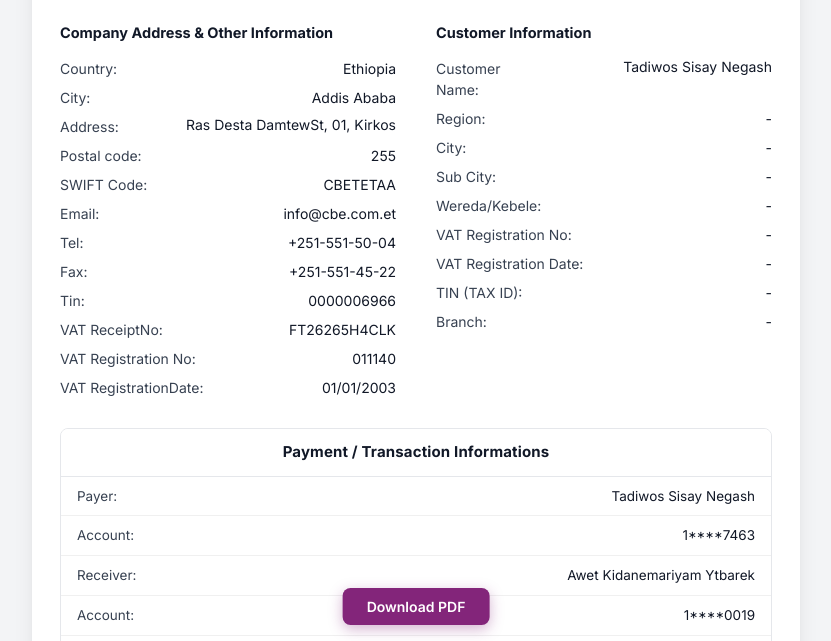
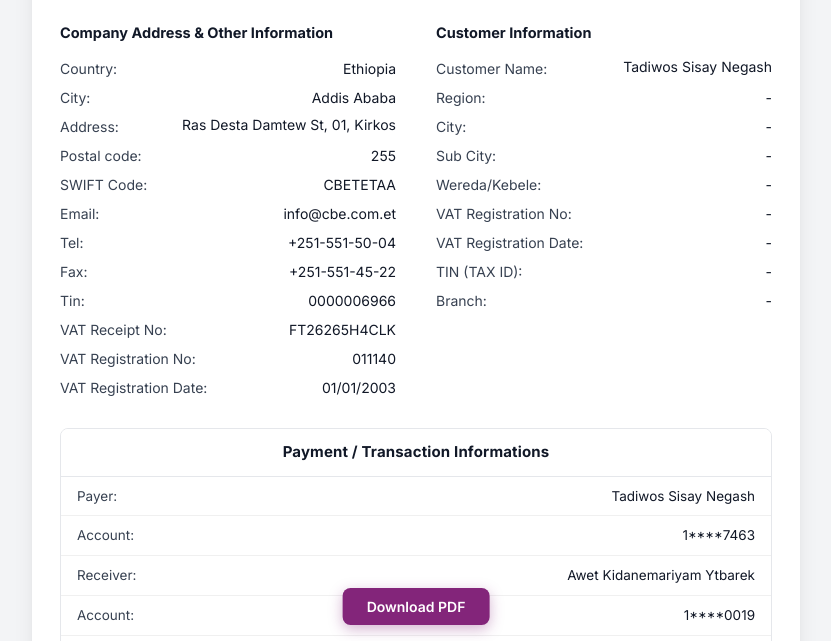
Before and after one commit to 2zcc652g79-spec/recipt_20, a plain HTML site: page cbe_recipt_20/index.html in a window 1280 px wide. Shown: the part 159-800 px from the top of the page, without its empty margins (224-1055 px from the left). Drawn offline with Linux system fonts and the light colour scheme.

Commit message:
Fix HTML formatting and ensure proper structure

```diff
--- a/cbe_recipt_20/index.html
+++ b/cbe_recipt_20/index.html
@@ -110,7 +110,7 @@
                 <tr>
                   <td class="lbl">Address:</td>
                   <!-- INPUT: Company Address -->
-                  <td class="val address-val"><span class="addr-line">Ras Desta Damtew</span><br class="mobile-break"><span class="addr-line">St, 01, Kirkos</span></td>
+                  <td class="val address-val"><span class="break-part">Ras Desta Damtew</span> <span class="break-part">St, 01, Kirkos</span></td>
                 </tr>
                 <tr>
                   <td class="lbl">Postal code:</td>
@@ -143,7 +143,7 @@
                   <td class="val">0000006966</td>
                 </tr>
                 <tr>
-                  <td class="lbl">VAT Receipt<br class="mobile-break">No:</td>
+                  <td class="lbl"><span class="break-part">VAT Receipt</span> <span class="break-part">No:</span></td>
                   <!-- INPUT: VAT Receipt Number -->
                   <td class="val">FT26265H4CLK</td>
                 </tr>
@@ -153,7 +153,7 @@
                   <td class="val">011140</td>
                 </tr>
                 <tr>
-                  <td class="lbl">VAT Registration<br class="mobile-break">Date:</td>
+                  <td class="lbl"><span class="break-part">VAT Registration</span> <span class="break-part">Date:</span></td>
                   <!-- INPUT: VAT Registration Date -->
                   <td class="val">01/01/2003</td>
                 </tr>
@@ -169,9 +169,9 @@
             <table class="info-table">
               <tbody>
                 <tr>
-                  <td class="lbl">Customer<br>Name:</td>
+                  <td class="lbl"><span class="break-part">Customer</span> <span class="break-part">Name:</span></td>
                   <!-- INPUT: Customer Full Name -->
-                  <td class="val customer-name-val"><span class="name-first-father">Tadiwos Sisay</span> <br class="mobile-break"><span class="name-grandfather">Negash</span></td>
+                  <td class="val customer-name-val"><span class="break-part">Tadiwos Sisay</span> <span class="break-part">Negash</span></td>
                 </tr>
                 <tr>
                   <td class="lbl">Region:</td>
```
